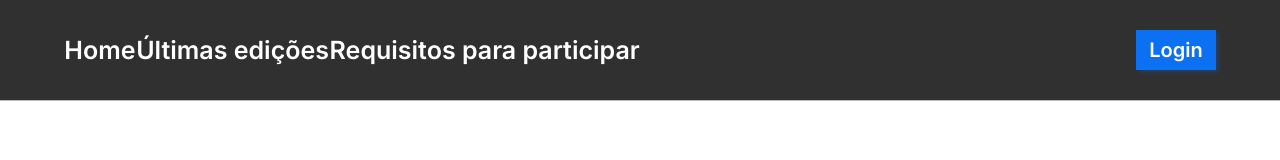
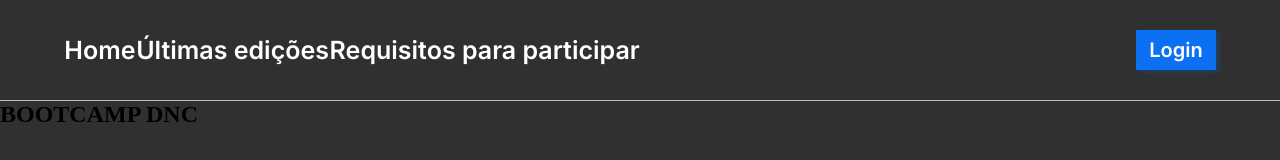
Before and after one commit to PeterParkison/bootcamp-curso, a plain HTML site: page index.html in a window 1280 px wide. Drawn offline with Linux system fonts and the light colour scheme.

Commit message:
section addition

```diff
--- a/index.html
+++ b/index.html
@@ -22,8 +22,14 @@
         </div>
         <button>Login</button>
     </nav>
-    <div id="content">
+    <section>
+        <header>
+            <h1>BOOTCAMP DNC</h1>
 
-    </div>
+            <h2>
+
+            </h2>
+        </header>
+    </section>
 </body>
 </html>
--- a/style.css
+++ b/style.css
@@ -1,6 +1,11 @@
 *{
     margin: 0px;
     padding: 0px;
+}
+
+body{
+    background: linear-gradient(180deg, #0C70F280 19.91%, #303030 24.84%), #303030;
+    background-repeat: no-repeat;
 }
 
 #navMenu{
@@ -53,3 +58,7 @@
 
     cursor: pointer;
 }
+
+#contentBody{
+    background: linear-gradient(180deg, #0C70F280 50%, #303030 50%);
+}
```
